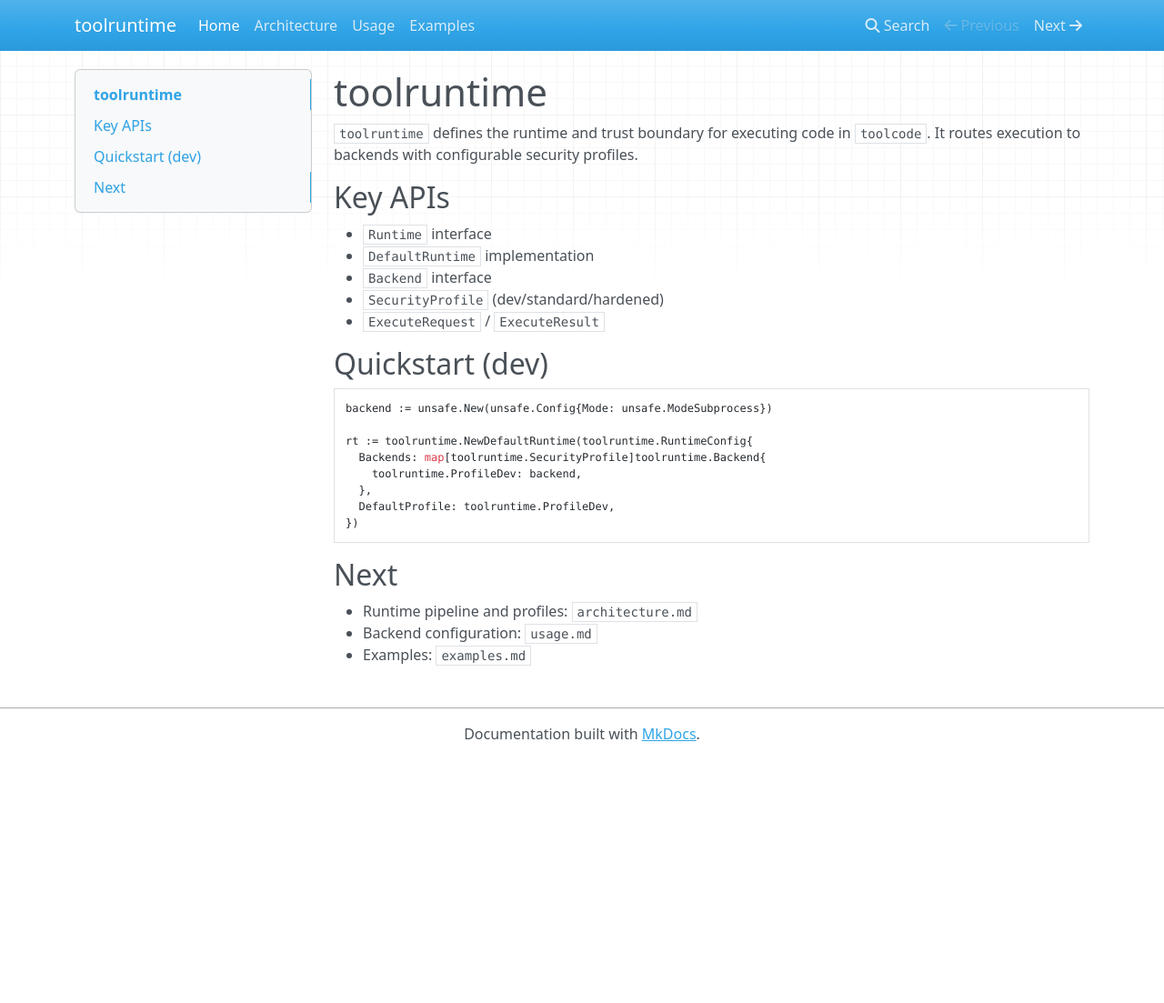
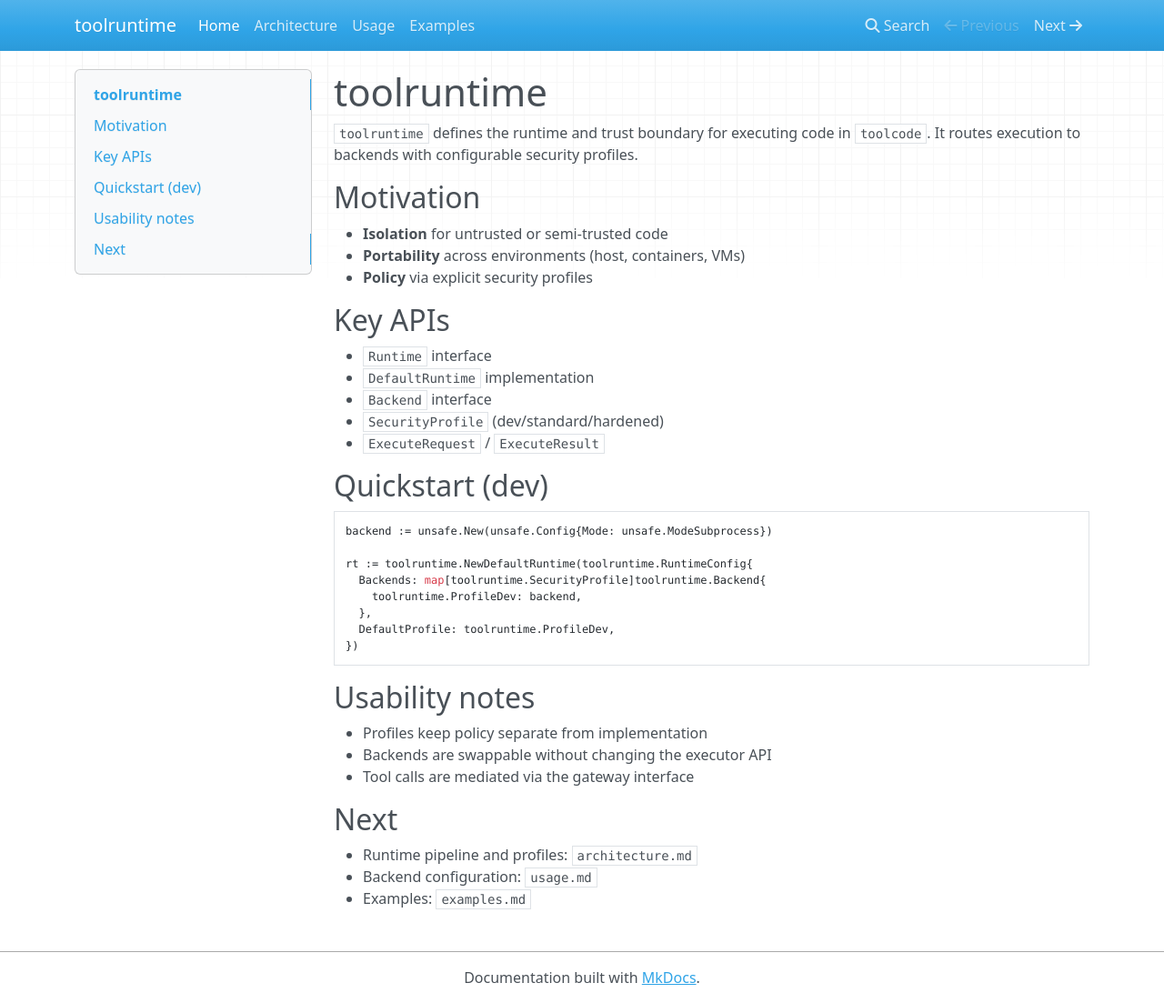
Before and after one commit to jonwraymond/toolruntime, an MkDocs documentation site: the page built from docs/index.md, in a window 1280 px wide and 1103 px high. Shown: the whole window at 91% size. Built offline with MkDocs 1.6.1, drawn with Linux system fonts in a browser that asks for light colours; nearby versions of some CDN libraries.

Commit message:
Improve documentation narrative

````diff
--- a/docs/index.md
+++ b/docs/index.md
@@ -2,6 +2,12 @@
 
 `toolruntime` defines the runtime and trust boundary for executing code in
 `toolcode`. It routes execution to backends with configurable security profiles.
+
+## Motivation
+
+- **Isolation** for untrusted or semi-trusted code
+- **Portability** across environments (host, containers, VMs)
+- **Policy** via explicit security profiles
 
 ## Key APIs
 
@@ -24,6 +30,12 @@ rt := toolruntime.NewDefaultRuntime(toolruntime.RuntimeConfig{
 })
 ```
 
+## Usability notes
+
+- Profiles keep policy separate from implementation
+- Backends are swappable without changing the executor API
+- Tool calls are mediated via the gateway interface
+
 ## Next
 
 - Runtime pipeline and profiles: `architecture.md`
````
